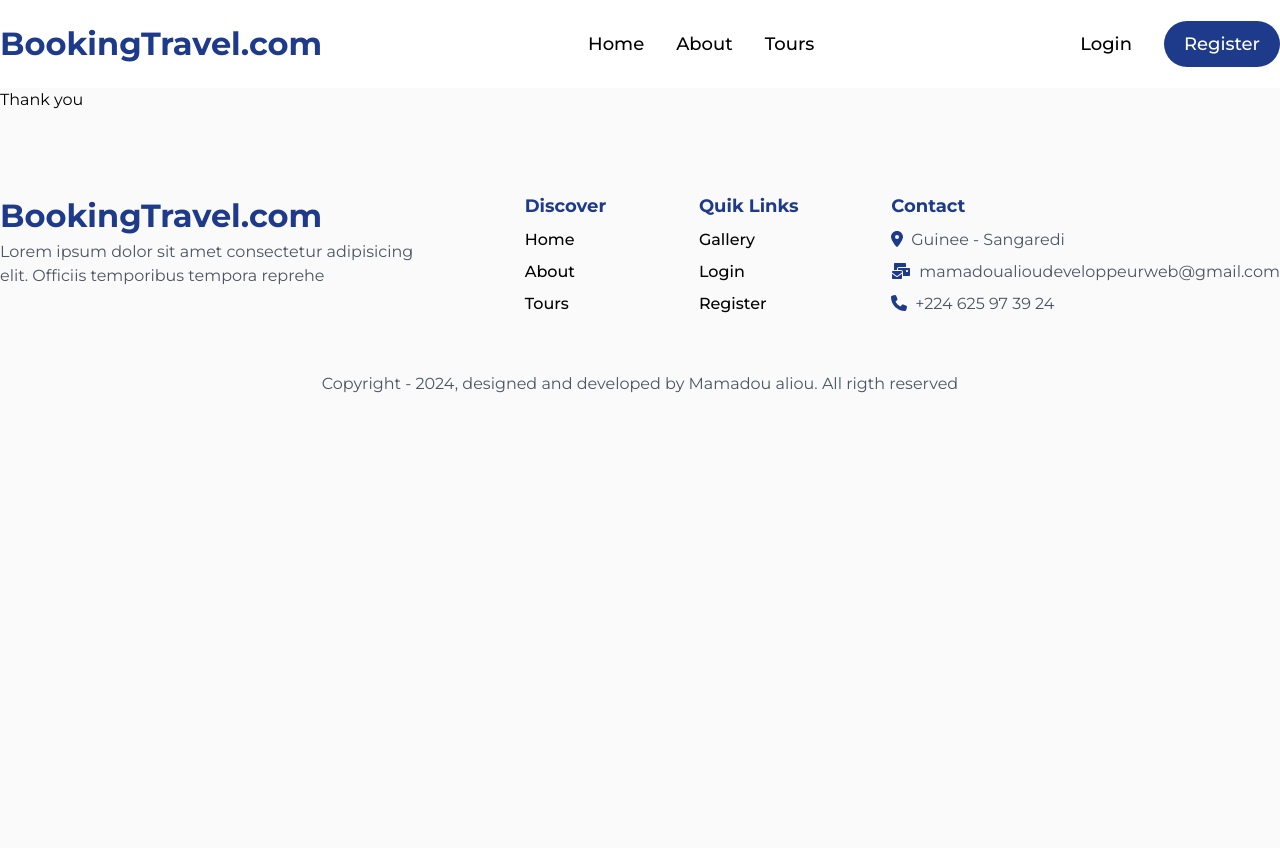
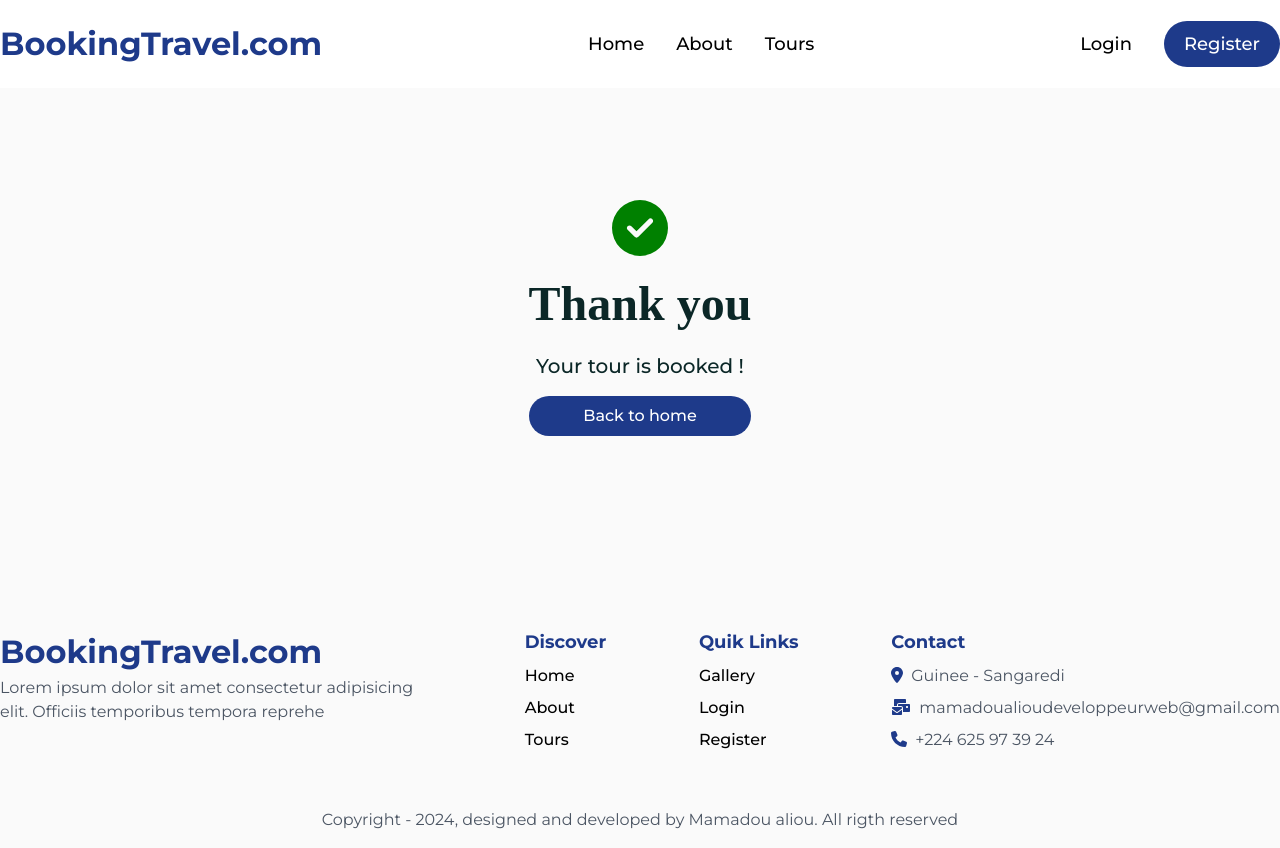
Before and after one commit to aliou77/MERN-Stack-Travel-Booking-Website, a React (Create React App) app in the folder frontend/: page /thank-you in a window 1280 px wide. Before the commit the page ends 800 px from the top, so only its background shows below. Built offline with nearby package versions, Linux system fonts and the light colour scheme; a web font is replaced by a local one.

Commit message:
design: thank-you page

```diff
--- a/frontend/src/Components/Booking.tsx
+++ b/frontend/src/Components/Booking.tsx
@@ -2,7 +2,7 @@ import React, { useState } from 'react'
 import calculateAvgRating from '../utls/calculateAvgRating';
 import { FontAwesomeIcon } from '@fortawesome/react-fontawesome';
 import { faStar } from '@fortawesome/free-solid-svg-icons';
-import {navigate, useNavigate} from 'react-router-dom';
+import { useNavigate} from 'react-router-dom';
 
 function Booking({tour}) {
     const { avgRating, totalRating} = calculateAvgRating(tour?.reviews);
--- a/frontend/src/Pages/ThankYou.tsx
+++ b/frontend/src/Pages/ThankYou.tsx
@@ -1,9 +1,21 @@
+import { faCheckCircle, faCheckSquare, faCircleCheck } from '@fortawesome/free-solid-svg-icons'
+import { FontAwesomeIcon } from '@fortawesome/react-fontawesome'
 import React from 'react'
+import { Link } from 'react-router-dom'
 
 function ThankYou() {
   return (
     <main>
-        Thank you
+        <div className="content w-max mx-auto my-[7rem]">
+            <div className="check flex justify-center">
+                <FontAwesomeIcon icon={faCircleCheck} className='text-[#008000] text-[3.5rem]' />
+            </div>
+            <h2 className='text-[3rem] font-bold font-[cursive] my-3 text-center'>Thank you</h2>
+            <h4 className='text-xl font-medium text-center'>Your tour is booked !</h4>
+            <div className='w-full mt-4'>
+                <Link to={"/home"} className='block text-white bg-blue-900 hover:bg-blue-800 rounded-full text-center w-full py-2 font-medium'>Back to home</Link>
+            </div>
+        </div>
     </main>
   )
 }
```
